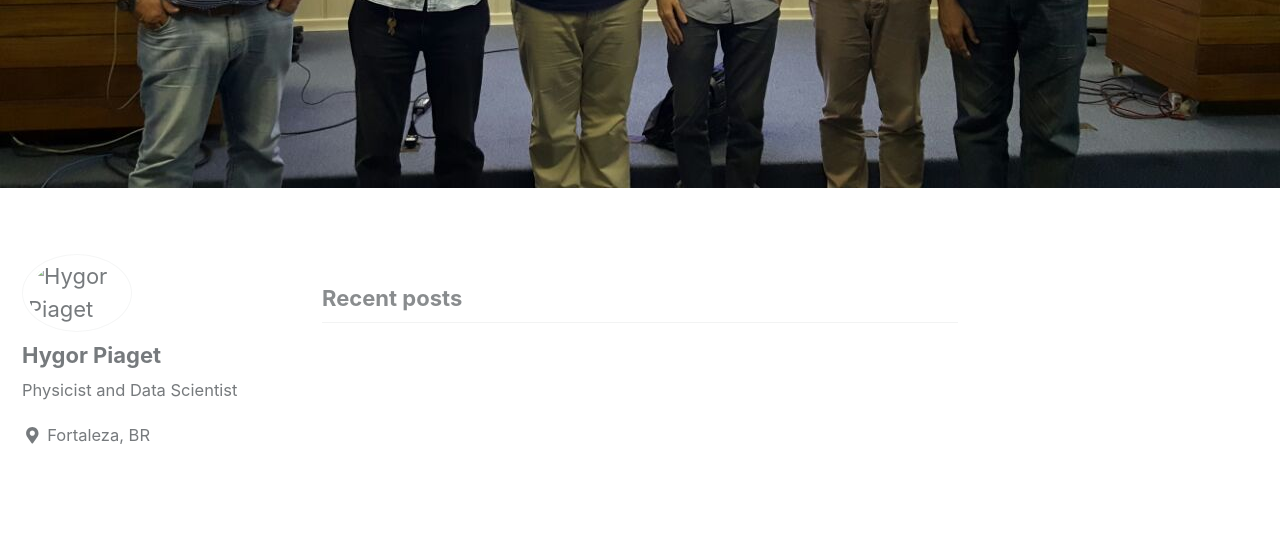
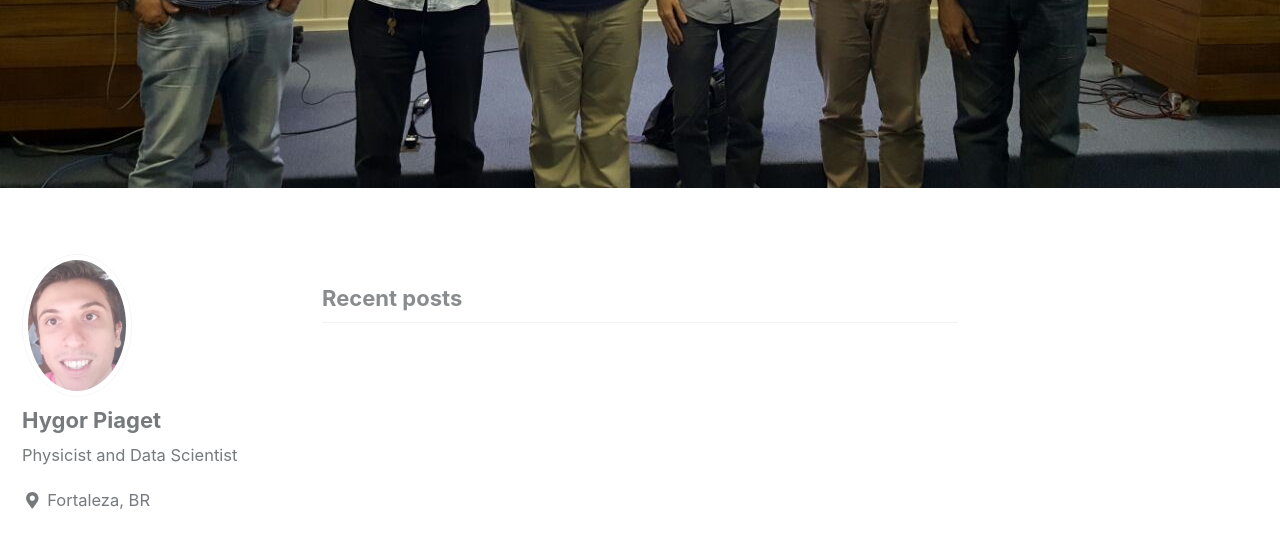
Before and after one commit to HygorPiaget/HygorPiaget.github.io, a Jekyll site: the page built from index.html, in a window 1280 px wide and 900 px high, scrolled down 621 px. Shown: the top 548 px of the window. Built offline with Jekyll 4.4.1, drawn with Linux system fonts in a browser that asks for light colours; cached includes are drawn as plain includes; nearby versions of some CDN libraries; the list of posts is cut into pages by our own code.

Commit message:
new github

```diff
--- a/_config.yml
+++ b/_config.yml
@@ -102,7 +102,7 @@
 # Site Author
 author:
   name             : "Hygor Piaget"
-  avatar           : "/image/Fusca.jpg" #path of avatar image, e.g. "/assets/images/bio-photo.jpg"
+  avatar           : "/images/Me.jpeg" #path of avatar image, e.g. "/assets/images/bio-photo.jpg"
   bio              : "Physicist and Data Scientist"
   location         : "Fortaleza, BR"
   email            :
```
